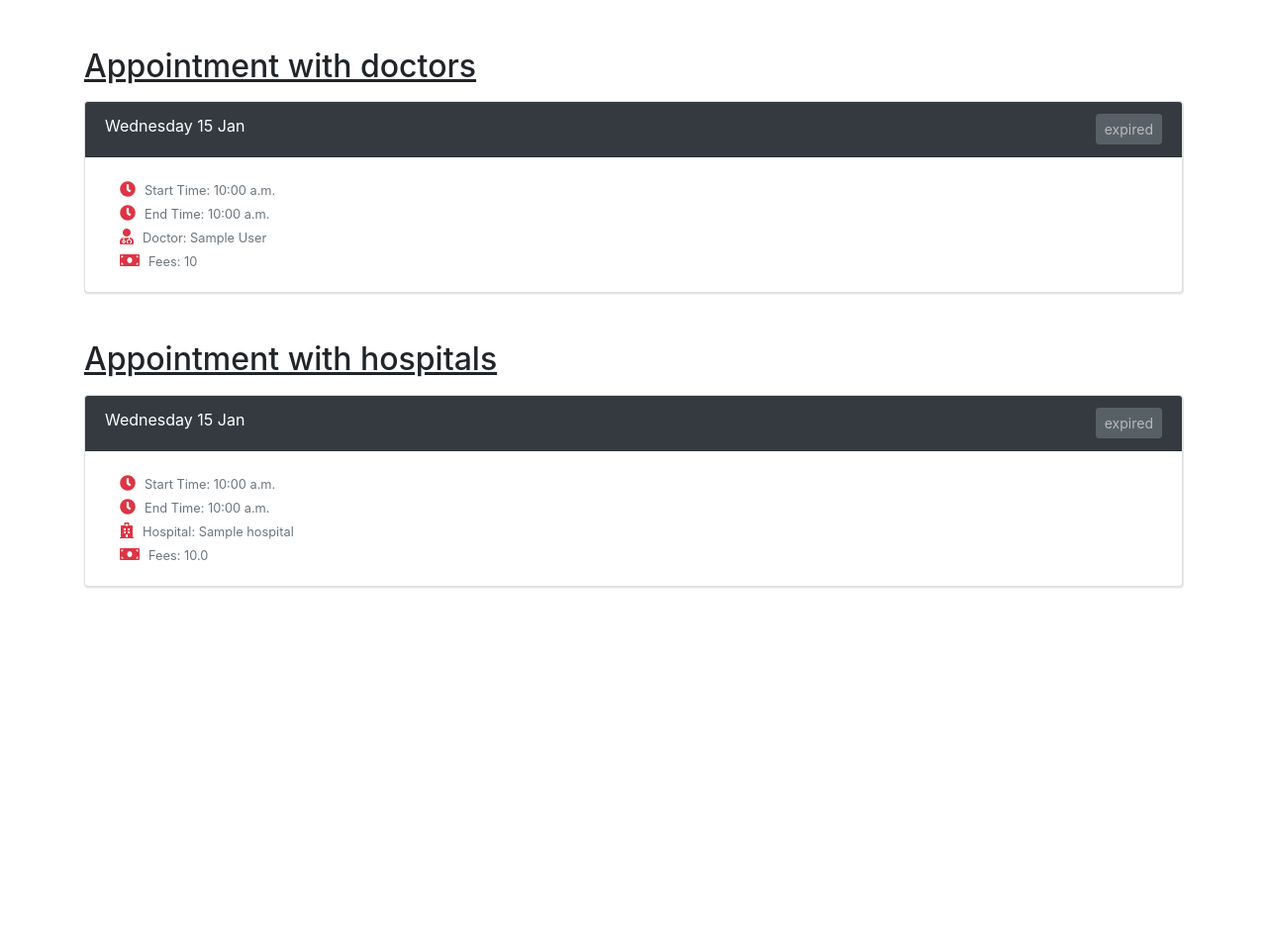
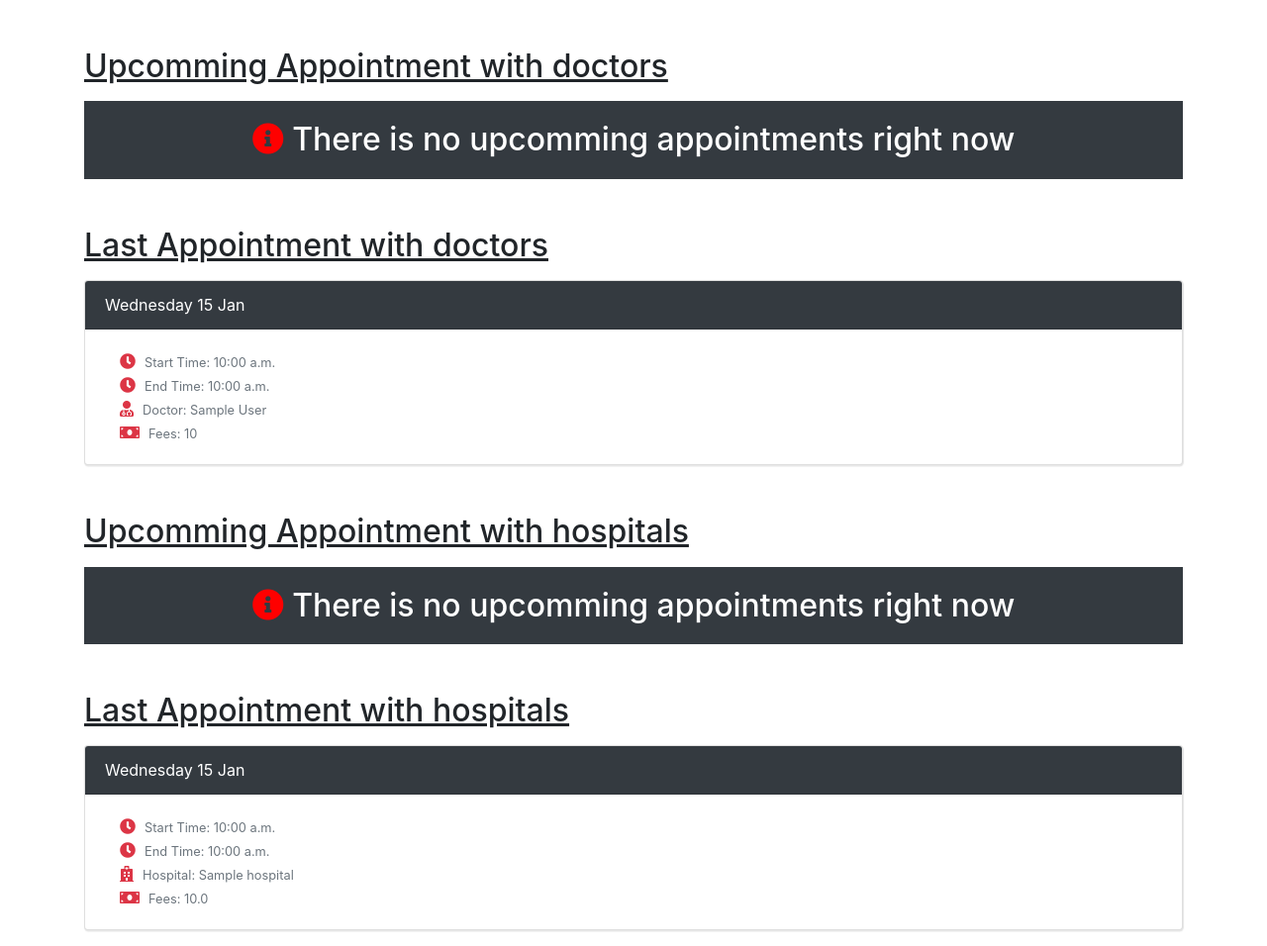
Before and after one commit to NohaHossam123/Doctors, a Django app: page /appointments/ in a window 1280 px wide. Shown: the part 57-1013 px from the top of the page at 99% size. Before the commit the page ends 652 px from the top, so only its background shows below. Run offline with Django 3.2, Linux system fonts and the light colour scheme; a user stored in the database is signed in; tables that the repository leaves empty hold one stand-in row (values such as "Sample post"); some libraries are stand-ins or nearby versions.

```diff
--- a/HDCare/Doctors/models.py
+++ b/HDCare/Doctors/models.py
@@ -1,7 +1,8 @@
 from django.db import models
 from django.core.validators import RegexValidator , MaxValueValidator , MinValueValidator
 from users.models import User
-from datetime import date
+import datetime
+from django.utils import timezone
 from users.models import User
 from django.db.models import Avg
 
@@ -39,11 +40,19 @@ class Doctor_Book(models.Model):
 
     @property
     def is_expired(self):
-        return date.today() > self.end_time.date()
+        return datetime.date.today() > self.end_time.date()
+
+
 
 class UserBook(models.Model):
     doctor_book = models.ForeignKey(Doctor_Book, on_delete=models.CASCADE)
     user = models.ForeignKey(User, on_delete=models.CASCADE)
+    is_urgent = models.BooleanField(default=False)
+    created_at = models.DateTimeField(auto_now_add=True)
+
+    @property
+    def is_cancelable(self):
+        return (timezone.now() - self.created_at) < datetime.timedelta(hours=24)
 
     class Meta:
         unique_together = ('doctor_book','user')
--- a/HDCare/Doctors/templates/book.html
+++ b/HDCare/Doctors/templates/book.html
@@ -16,7 +16,8 @@
     {% endif %}
 {% endfor %}
 {% endif %}
-
+<a href="/doctors/doctor/urgent_book" style="float: right; " class="btn btn-info mt-3 text-white">
+  You are busy book an urgent appointment today</a>
 <div class="container mt-5">
     <div style="display: flex; flex-direction: row; justify-content: center; align-items: center;">
 
@@ -27,7 +28,7 @@
       <h2>
         {% if books_count == 0 %}
         <img src="/static/images/copoun.png" width="50px">for the first book
-        {% elif books_count == 1 %}
+        {% elif not copoun.is_used %}
          <a href="{% url 'activate_copoun' token %}" class="btn btn-primary">Activate discount now</a>
         {% endif %}
       </h2>
--- a/HDCare/Doctors/urls.py
+++ b/HDCare/Doctors/urls.py
@@ -12,6 +12,7 @@ urlpatterns = [
     path('<id>/addComplain', add_complain,name="add_complain"),
     path('doctor/<int:id>/appointment', book_appointment,name="appointment"),
     path('doctor/<int:id>/book', book_redirect,name="book_redirect"),
+    path('doctor/urgent_book', urgent_book_redirect,name="urgent_book_redirect"),
     path('<slug:token>/activate', copoun_activation,name="activate_copoun"),
     path('clinic',clinic_info, name="clinic"),
     path('addbook',add_book, name="add_book"),
--- a/HDCare/users/templates/appointments.html
+++ b/HDCare/users/templates/appointments.html
@@ -4,15 +4,16 @@
 {% endblock %}
 {% block content %}
 <div class="container">
-  <h2 class="mb-3 mt-5" style="text-decoration: underline;">Appointment with doctors</h2>
+
+  <h2 class="mb-3 mt-5" style="text-decoration: underline;">Upcomming Appointment with doctors</h2>
   {% for book in doctor_book %}
     <div class="card mt-3">
         <div class="card-header bg-dark text-white">
           {{ book.doctor_book.end_time | date:"l d M" }}
-          {% if book.doctor_book.is_expired %}
-          <button class="btn btn-secondary btn-sm text-white" style="float: right;" disabled>expired</button>
+          {% if book.is_cancelable %}
+          <a href="{% url 'delete_appointment' book.id %}" class="btn btn-primary btn-sm" style="float: right;">cancel</a>
           {% else %}
-          <a href="{% url 'delete_appointment' book.id %}" class="btn btn-primary btn-sm" style="float: right;">cancel</a>
+          <button class="btn btn-secondary btn-sm" style="float: right;" disabled>Be ready for appointment</button>
           {% endif %}
         </div>
         <div class="card-body">
@@ -38,19 +39,47 @@
         </div>
       </div>
       {% empty %}
-  <h2 class="card-body bg-dark text-center" style="color: white;"><i class='fas fa-info-circle' style='font-size:32px;color:red'></i> There is no appointments right now</h2>
+  <h2 class="card-body bg-dark text-center" style="color: white;"><i class='fas fa-info-circle' style='font-size:32px;color:red'></i> There is no upcomming appointments right now</h2>
       {% endfor %}
 
-      <h2 class="mb-3 mt-5" style="text-decoration: underline;">Appointment with hospitals</h2>
+
+      <h2 class="mb-3 mt-5" style="text-decoration: underline;">Last Appointment with doctors</h2>
+  {% for book in expired_doctor_book %}
+    <div class="card mt-3">
+        <div class="card-header bg-dark text-white">
+          {{ book.doctor_book.end_time | date:"l d M" }}
+        </div>
+        <div class="card-body">
+          <div class="text-secondary row col-12">
+            <div class="col-12">
+                <i class="fa fa-clock-o	text-danger"></i>&nbsp;
+                <small>Start Time: {{book.doctor_book.start_time | date:"h:i a" }}</small>
+            </div>
+            <div class="col-12">
+                <i class="fa fa-clock-o	text-danger"></i>&nbsp;
+                <small>End Time: {{book.doctor_book.end_time | date:"h:i a" }}</small>
+            </div>
+            <div class="col-12">
+              <i class="fa fa-user-md	text-danger"></i>&nbsp;
+              <small>Doctor: {{book.doctor_book.doctor.first_name}}&nbsp;{{book.doctor_book.doctor.last_name}}</small>
+            </div>
+            <div class="col-12">
+              <i class="fa fa-money	text-danger"></i>&nbsp;
+              <small>Fees: {{book.doctor_book.doctor.fees}}</small>
+            </div>
+        </div>
+
+        </div>
+      </div>
+      {% empty %}
+  <h2 class="card-body bg-dark text-center" style="color: white;"><i class='fas fa-info-circle' style='font-size:32px;color:red'></i> There is no last appointments right now</h2>
+      {% endfor %}
+
+      <h2 class="mb-3 mt-5" style="text-decoration: underline;">Upcomming Appointment with hospitals</h2>
       {% for book in hospital_book %}
     <div class="card mt-3 mb-3">
         <div class="card-header bg-dark text-white">
           {{ book.book.end_time | date:"l d M" }}
-          {% if book.book.is_expired %}
-          <button class="btn btn-secondary btn-sm text-white" style="float: right;" disabled>expired</button>
-          {% else %}
-          <a href="{% url 'hospital_delete_appointment' book.id %}" class="btn btn-primary btn-sm" style="float: right;">cancel</a>
-          {% endif %}
         </div>
         <div class="card-body">
           <div class="text-secondary row col-12">
@@ -75,7 +104,40 @@
         </div>
       </div>
       {% empty %}
-  <h2 class="card-body bg-dark text-center" style="color: white;"><i class='fas fa-info-circle' style='font-size:32px;color:red'></i> There is no appointments right now</h2>
+  <h2 class="card-body bg-dark text-center" style="color: white;"><i class='fas fa-info-circle' style='font-size:32px;color:red'></i> There is no upcomming appointments right now</h2>
+      {% endfor %}
+
+
+      <h2 class="mb-3 mt-5" style="text-decoration: underline;">Last Appointment with hospitals</h2>
+      {% for book in expired_hospital_book %}
+    <div class="card mt-3 mb-3">
+        <div class="card-header bg-dark text-white">
+          {{ book.book.end_time | date:"l d M" }}
+        </div>
+        <div class="card-body">
+          <div class="text-secondary row col-12">
+            <div class="col-12">
+                <i class="fa fa-clock-o	text-danger"></i>&nbsp;
+                <small>Start Time: {{book.book.start_time | date:"h:i a"}}</small>
+            </div>
+            <div class="col-12">
+                <i class="fa fa-clock-o	text-danger"></i>&nbsp;
+                <small>End Time: {{book.book.end_time | date:"h:i a"}}</small>
+            </div>
+            <div class="col-12">
+              <i class="fa fa-hospital-o	text-danger"></i>&nbsp;
+              <small>Hospital: {{book.book.hospital.name}}</small>
+            </div>
+            <div class="col-12">
+              <i class="fa fa-money	text-danger"></i>&nbsp;
+              <small>Fees: {{book.book.fees}}</small>
+            </div>
+        </div>
+
+        </div>
+      </div>
+      {% empty %}
+  <h2 class="card-body bg-dark text-center" style="color: white;"><i class='fas fa-info-circle' style='font-size:32px;color:red'></i> There is no last appointments right now</h2>
       {% endfor %}
 </div>
 {% endblock %}
--- a/HDCare/users/views.py
+++ b/HDCare/users/views.py
@@ -152,10 +152,11 @@ def password(request):
 @login_required
 def appointments(request):
     user = get_user(request)
-    doctor_book = UserBook.objects.filter(user=user)
-    hospital_book = User_Book.objects.filter(user=user)
-
-    context = {'doctor_book': doctor_book, 'hospital_book': hospital_book}
+    doctor_book = UserBook.objects.filter(user=user, doctor_book__end_time__date__gte = datetime.date.today(), is_urgent=False)
+    hospital_book = User_Book.objects.filter(user=user, book__end_time__date__gte = datetime.date.today())
+    expired_doctor_book = UserBook.objects.filter(user=user, doctor_book__end_time__date__lt = datetime.date.today())
+    expired_hospital_book = User_Book.objects.filter(user=user, book__end_time__date__lt = datetime.date.today())
+    context = {'doctor_book': doctor_book, 'hospital_book': hospital_book, 'expired_doctor_book': expired_doctor_book, 'expired_hospital_book': expired_hospital_book}
 
     return render(request, "appointments.html", context)
 
```
Also changed, not shown: HDCare/Doctors/views.py (+11 -1 lines), HDCare/Doctors/migrations/0007_auto_20200624_0057.py (added), HDCare/Doctors/migrations/0008_userbook_created_at.py (added).
